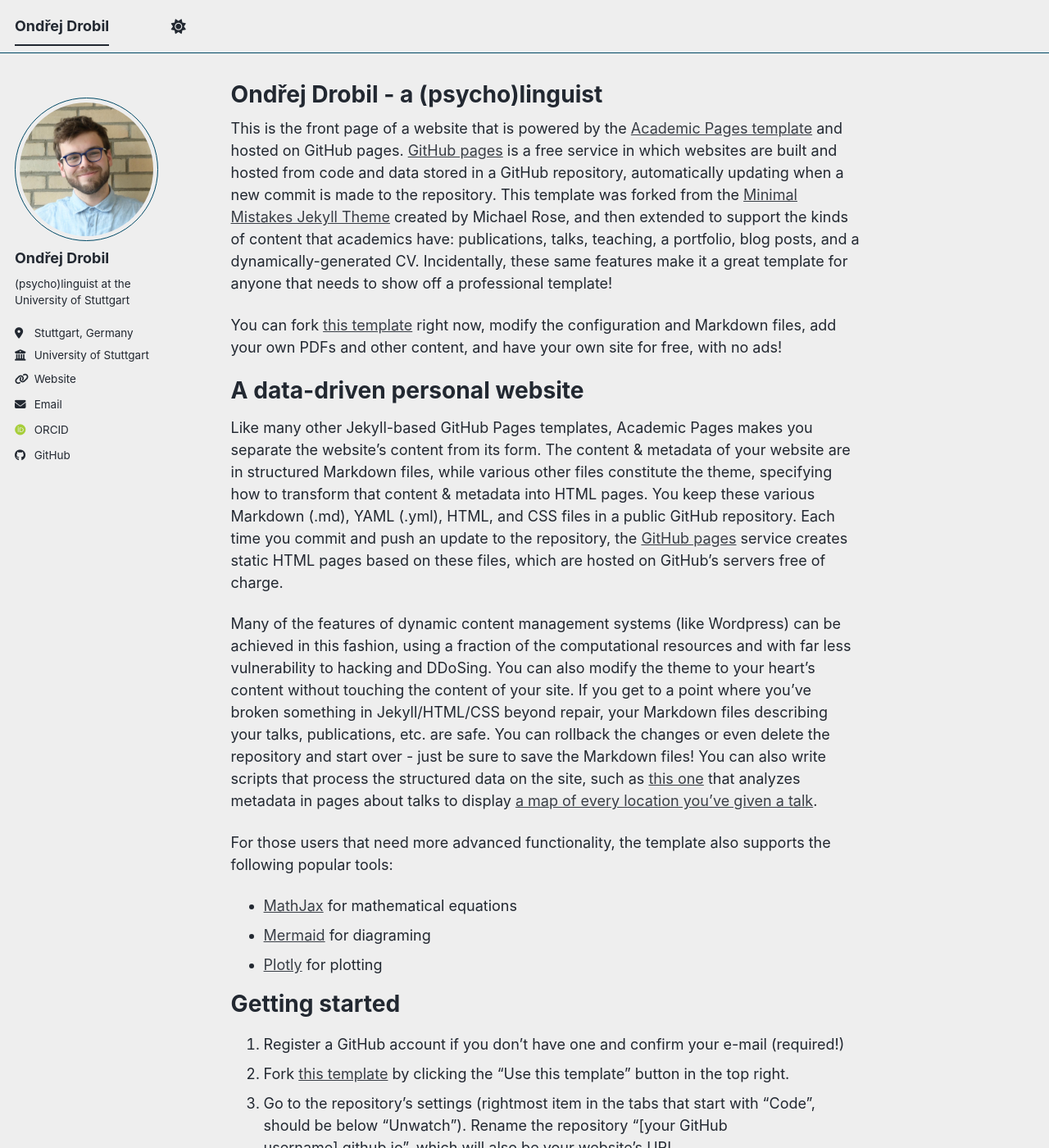
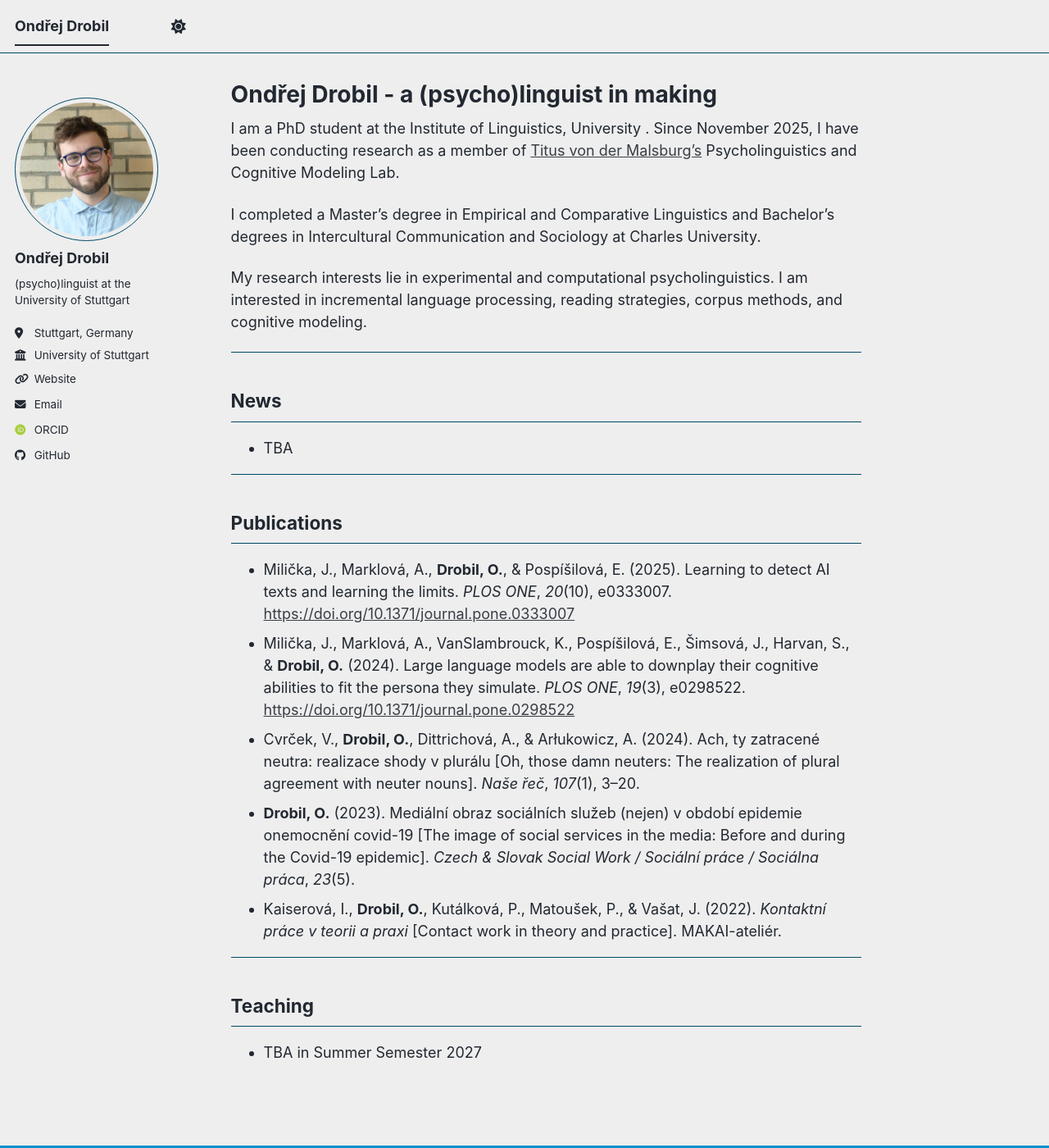
Before and after one commit to ondrejdrobil/ondrejdrobil.github.io, a Jekyll site: the page built from _pages/about.md, in a window 1280 px wide and 1400 px high. Shown: the whole window at 82% size. Built offline with Jekyll 4.4.1, drawn with Linux system fonts in a browser that asks for light colours; some web fonts are replaced; a script bundle is joined from its source files by our own code; library files that are not in the unit come from our copies; some of the changed text lies outside the part shown.

Commit message:
Revise about page with updated title and content
Updated the title and added new personal information, including research interests and academic background. Removed sections related to the template and added a new 'News' and 'Teaching' section.

```diff
--- a/_pages/about.md
+++ b/_pages/about.md
@@ -1,56 +1,33 @@
 ---
 permalink: /
-title: "Ondřej Drobil - a (psycho)linguist"
+title: "Ondřej Drobil - a (psycho)linguist in making"
 author_profile: true
 redirect_from:
   - /about/
   - /about.html
 ---
 
-This is the front page of a website that is powered by the [Academic Pages template](https://github.com/academicpages/academicpages.github.io) and hosted on GitHub pages. [GitHub pages](https://pages.github.com) is a free service in which websites are built and hosted from code and data stored in a GitHub repository, automatically updating when a new commit is made to the repository. This template was forked from the [Minimal Mistakes Jekyll Theme](https://mmistakes.github.io/minimal-mistakes/) created by Michael Rose, and then extended to support the kinds of content that academics have: publications, talks, teaching, a portfolio, blog posts, and a dynamically-generated CV. Incidentally, these same features make it a great template for anyone that needs to show off a professional template!
+I am a PhD student at the Institute of Linguistics, University . Since November 2025, I have been conducting research as a member of [Titus von der Malsburg’s](https://tmalsburg.github.io/) Psycholinguistics and Cognitive Modeling Lab.
 
- You can fork [this template](https://github.com/academicpages/academicpages.github.io) right now, modify the configuration and Markdown files, add your own PDFs and other content, and have your own site for free, with no ads!
+I completed a Master's degree in Empirical and Comparative Linguistics and Bachelor's degrees in Intercultural Communication and Sociology at Charles University.
 
-A data-driven personal website
-======
-Like many other Jekyll-based GitHub Pages templates, Academic Pages makes you separate the website's content from its form. The content & metadata of your website are in structured Markdown files, while various other files constitute the theme, specifying how to transform that content & metadata into HTML pages. You keep these various Markdown (.md), YAML (.yml), HTML, and CSS files in a public GitHub repository. Each time you commit and push an update to the repository, the [GitHub pages](https://pages.github.com/) service creates static HTML pages based on these files, which are hosted on GitHub's servers free of charge.
+My research interests lie in experimental and computational psycholinguistics. I am interested in incremental language processing, reading strategies, corpus methods, and cognitive modeling.
 
-Many of the features of dynamic content management systems (like Wordpress) can be achieved in this fashion, using a fraction of the computational resources and with far less vulnerability to hacking and DDoSing. You can also modify the theme to your heart's content without touching the content of your site. If you get to a point where you've broken something in Jekyll/HTML/CSS beyond repair, your Markdown files describing your talks, publications, etc. are safe. You can rollback the changes or even delete the repository and start over - just be sure to save the Markdown files! You can also write scripts that process the structured data on the site, such as [this one](https://github.com/academicpages/academicpages.github.io/blob/master/talkmap.ipynb) that analyzes metadata in pages about talks to display [a map of every location you've given a talk](https://academicpages.github.io/talkmap.html).
+---
 
-For those users that need more advanced functionality, the template also supports the following popular tools:
-- [MathJax](https://www.mathjax.org/) for mathematical equations
-- [Mermaid](https://mermaid.js.org/) for diagraming
-- [Plotly](https://plotly.com/javascript/) for plotting
+## News
+* TBA
 
-Getting started
-======
-1. Register a GitHub account if you don't have one and confirm your e-mail (required!)
-1. Fork [this template](https://github.com/academicpages/academicpages.github.io) by clicking the "Use this template" button in the top right.
-1. Go to the repository's settings (rightmost item in the tabs that start with "Code", should be below "Unwatch"). Rename the repository "[your GitHub username].github.io", which will also be your website's URL.
-1. Set site-wide configuration and create content & metadata (see below -- also see [this set of diffs](https://archive.is/3TPas) showing what files were changed to set up [an example site](https://getorg-testacct.github.io) for a user with the username "getorg-testacct")
-1. Upload any files (like PDFs, .zip files, etc.) to the files/ directory. They will appear at https://[your GitHub username].github.io/files/example.pdf.
-1. Check status by going to the repository settings, in the "GitHub pages" section
+---
+## Publications
 
-Site-wide configuration
-------
-The main configuration file for the site is in the base directory in [_config.yml](https://github.com/academicpages/academicpages.github.io/blob/master/_config.yml), which defines the content in the sidebars and other site-wide features. You will need to replace the default variables with ones about yourself and your site's github repository. The configuration file for the top menu is in [_data/navigation.yml](https://github.com/academicpages/academicpages.github.io/blob/master/_data/navigation.yml). For example, if you don't have a portfolio or blog posts, you can remove those items from that navigation.yml file to remove them from the header.
+* Milička, J., Marklová, A., **Drobil, O.**, & Pospíšilová, E. (2025). Learning to detect AI texts and learning the limits. *PLOS ONE*, *20*(10), e0333007. [https://doi.org/10.1371/journal.pone.0333007](https://doi.org/10.1371/journal.pone.0333007)
+* Milička, J., Marklová, A., VanSlambrouck, K., Pospíšilová, E., Šimsová, J., Harvan, S., & **Drobil, O.** (2024). Large language models are able to downplay their cognitive abilities to fit the persona they simulate. *PLOS ONE*, *19*(3), e0298522. [https://doi.org/10.1371/journal.pone.0298522](https://doi.org/10.1371/journal.pone.0298522)
+* Cvrček, V., **Drobil, O.**, Dittrichová, A., & Arłukowicz, A. (2024). Ach, ty zatracené neutra: realizace shody v plurálu [Oh, those damn neuters: The realization of plural agreement with neuter nouns]. *Naše řeč*, *107*(1), 3–20.
+* **Drobil, O.** (2023). Mediální obraz sociálních služeb (nejen) v období epidemie onemocnění covid-19 [The image of social services in the media: Before and during the Covid-19 epidemic]. *Czech & Slovak Social Work / Sociální práce / Sociálna práca*, *23*(5).
+* Kaiserová, I., **Drobil, O.**, Kutálková, P., Matoušek, P., & Vašat, J. (2022). *Kontaktní práce v teorii a praxi* [Contact work in theory and practice]. MAKAI-ateliér.
 
-Create content & metadata
-------
-For site content, there is one Markdown file for each type of content, which are stored in directories like _publications, _talks, _posts, _teaching, or _pages. For example, each talk is a Markdown file in the [_talks directory](https://github.com/academicpages/academicpages.github.io/tree/master/_talks). At the top of each Markdown file is structured data in YAML about the talk, which the theme will parse to do lots of cool stuff. The same structured data about a talk is used to generate the list of talks on the [Talks page](https://academicpages.github.io/talks), each [individual page](https://academicpages.github.io/talks/2012-03-01-talk-1) for specific talks, the talks section for the [CV page](https://academicpages.github.io/cv), and the [map of places you've given a talk](https://academicpages.github.io/talkmap.html) (if you run this [python file](https://github.com/academicpages/academicpages.github.io/blob/master/talkmap.py) or [Jupyter notebook](https://github.com/academicpages/academicpages.github.io/blob/master/talkmap.ipynb), which creates the HTML for the map based on the contents of the _talks directory).
+---
 
-**Markdown generator**
-
-The repository includes [a set of Jupyter notebooks](https://github.com/academicpages/academicpages.github.io/tree/master/markdown_generator
-) that converts a CSV containing structured data about talks or presentations into individual Markdown files that will be properly formatted for the Academic Pages template. The sample CSVs in that directory are the ones I used to create my own personal website at stuartgeiger.com. My usual workflow is that I keep a spreadsheet of my publications and talks, then run the code in these notebooks to generate the Markdown files, then commit and push them to the GitHub repository.
-
-How to edit your site's GitHub repository
-------
-Many people use a git client to create files on their local computer and then push them to GitHub's servers. If you are not familiar with git, you can directly edit these configuration and Markdown files directly in the github.com interface. Navigate to a file (like [this one](https://github.com/academicpages/academicpages.github.io/blob/master/_talks/2012-03-01-talk-1.md) and click the pencil icon in the top right of the content preview (to the right of the "Raw | Blame | History" buttons). You can delete a file by clicking the trashcan icon to the right of the pencil icon. You can also create new files or upload files by navigating to a directory and clicking the "Create new file" or "Upload files" buttons.
-
-Example: editing a Markdown file for a talk
-![Editing a Markdown file for a talk](/images/editing-talk.png)
-
-For more info
-------
-More info about configuring Academic Pages can be found in [the guide](https://academicpages.github.io/markdown/), the [growing wiki](https://github.com/academicpages/academicpages.github.io/wiki), and you can always [ask a question on GitHub](https://github.com/academicpages/academicpages.github.io/discussions). The [guides for the Minimal Mistakes theme](https://mmistakes.github.io/minimal-mistakes/docs/configuration/) (which this theme was forked from) might also be helpful.
+## Teaching
+* TBA in Summer Semester 2027
```
